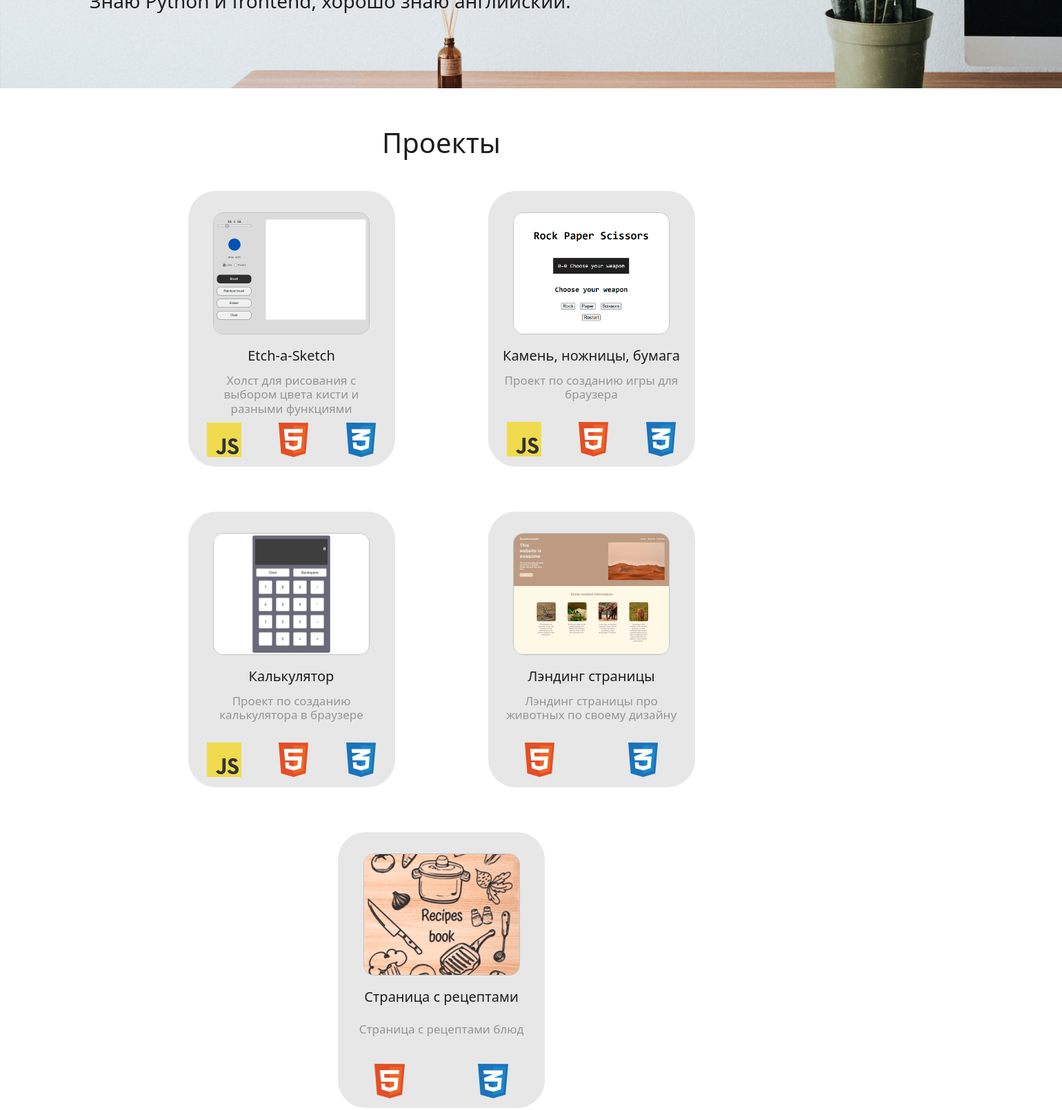
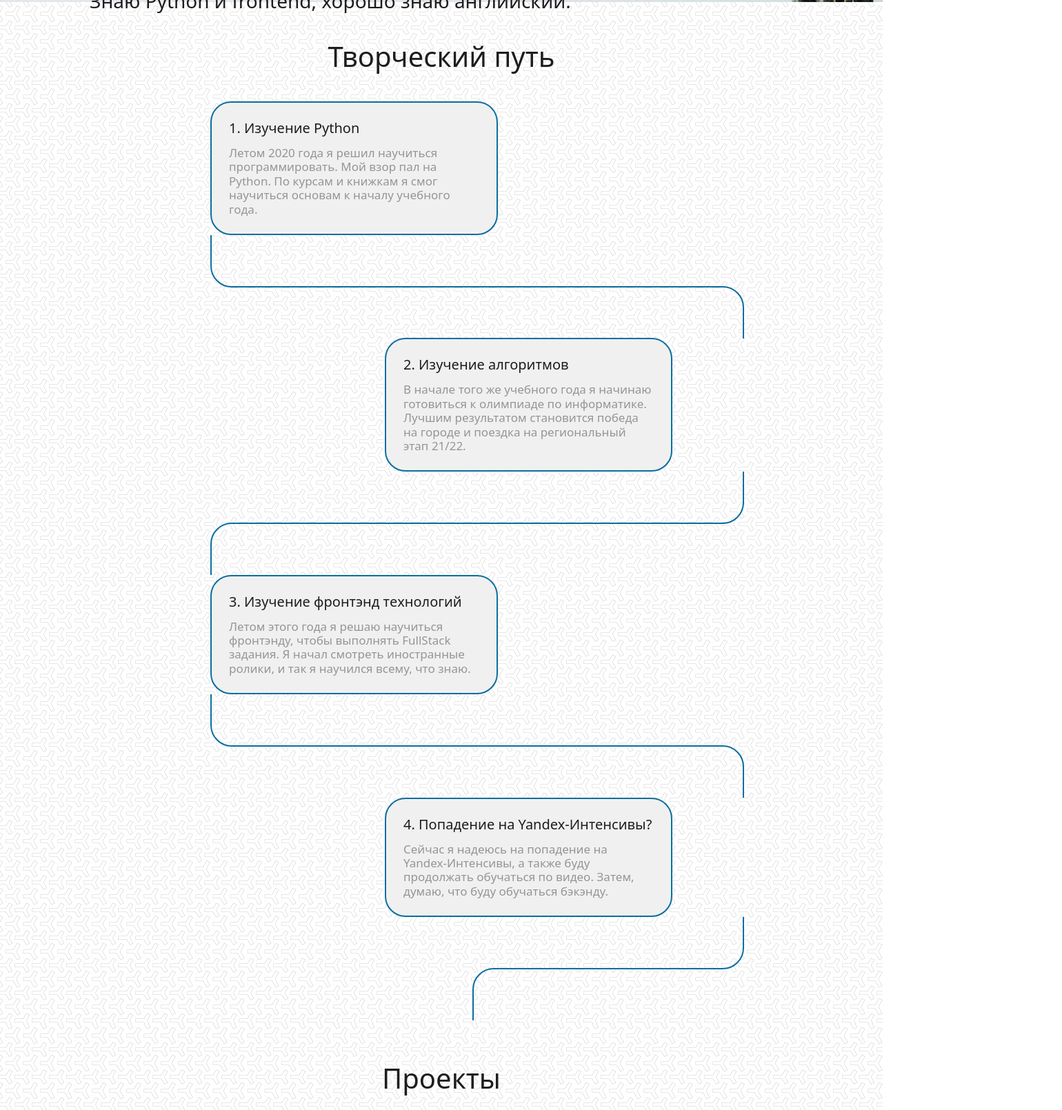
Before and after one commit to greatest-frog/yandex-landing-page, a plain HTML site: page index.html in a window 1280 px wide. Shown: the part 308-1918 px from the top of the page at 69% size, 1540 px wide, since content can reach past the window. Drawn offline with Linux system fonts and the light colour scheme.

Commit message:
Add my way part, fix bug with scroll, change bg

```diff
--- a/index.html
+++ b/index.html
@@ -25,6 +25,54 @@
                 Мне 16 лет, я занимаюсь программированием 2 года.<br>
                 Знаю Python и frontend, хорошо знаю английский.
             </p>
+        </div>
+    </div>
+    <div class="part" id="my_way">
+        <div class="spacer"></div>
+        <h2>Творческий путь</h2>
+        <div class="way">
+            <div class="way_part">
+                <div class="way_window left">
+                    <h3>1. Изучение Python</h3>
+                    <p>
+                        Летом 2020 года я решил научиться программировать.
+                        Мой взор пал на Python.
+                        По курсам  и книжкам я смог научиться основам к началу учебного года.
+                    </p>
+                </div>
+                <img src="./resources/images/way_lines/way_line_left.svg" alt="left to right way">
+            </div>
+            <div class="way_part">
+                <div class="way_window right">
+                    <h3>2. Изучение алгоритмов</h3>
+                    <p>
+                        В начале того же учебного года я начинаю готовиться к олимпиаде по информатике.
+                        Лучшим результатом становится победа на городе и поездка на региональный этап 21/22.
+                    </p>
+                </div>
+                <img src="./resources/images/way_lines/way_line_right.svg" alt="right to left way">
+            </div>
+            <div class="way_part">
+                <div class="way_window left">
+                    <h3>3. Изучение фронтэнд технологий</h3>
+                    <p>
+                        Летом этого года я решаю научиться фронтэнду, чтобы выполнять FullStack задания.
+                        Я начал смотреть иностранные ролики, и так я научился всему, что знаю.
+                    </p>
+                </div>
+                <img src="./resources/images/way_lines/way_line_left.svg" alt="left to right way">
+            </div>
+            <div class="way_part">
+                <div class="way_window right">
+                    <h3>4. Попадение на Yandex-Интенсивы?</h3>
+                    <p>
+                        Сейчас я надеюсь на попадение на Yandex-Интенсивы,
+                        а также буду продолжать обучаться по видео.
+                        Затем, думаю, что буду обучаться бэкэнду.
+                    </p>
+                </div>
+                <img src="./resources/images/way_lines/way_line_short.svg" alt="short way" id="short-way">
+            </div>
         </div>
     </div>
     <div class="part" id="projects">
--- a/resources/css/style.css
+++ b/resources/css/style.css
@@ -3,8 +3,10 @@
     --light-gray: #c2c2c2;
     --second-font-color: #959595;
     --project-gray: #e7e7e7;
+    --way-gray: #f0f0f0;
     --gray: #1d1d1d;
     --whitish: #f5f5f5;
+    --dark-blue: #096ea0;
 }
 
 abbr, blockquote, body, button, dd, dl, dt, fieldset, figure, form, h1, h2, h3, h4, h5, h6, hgroup, input, legend, li, ol, p, pre, ul {
@@ -98,9 +100,10 @@ footer {
 
 .about_text {
     background-image: url('../images/about_logo.png');
-    background-size: 1920px 400px;
+    background-size: max(100vw, 1830px) 400px;
     background-repeat: no-repeat;
     text-align: start;
+    box-sizing: border-box;
     width: 100%;
     max-height: 20vw;
     padding: 110px 130px;
@@ -109,6 +112,27 @@ footer {
 .about_text p {
     color: var(--font-color);
     font-size: 28px;
+}
+
+.way {
+    margin: 0 305px;
+}
+
+.way_part {
+    margin-top: -5px;
+}
+
+.way_window {
+    background-color: var(--way-gray);
+    width: 363px;
+    padding: 25px;
+    border: 2px solid var(--dark-blue);
+    border-radius: 30px;
+    text-align: left;
+}
+
+.right {
+    margin-left: auto;
 }
 
 .projects {
@@ -153,6 +177,14 @@ footer {
     color: var(--whitish);
 }
 
+#my_way, #projects {
+    background-image: url(../images/pattern.png);
+}
+
+#short-way {
+    margin-left: 380px;
+}
+
 #etch p {
     margin-bottom: 10px;
 }
```
Also changed, not shown: resources/images/pattern.png (added), resources/images/way_lines/way_line_left.svg (added), resources/images/way_lines/way_line_right.svg (added), resources/images/way_lines/way_line_short.svg (added).
